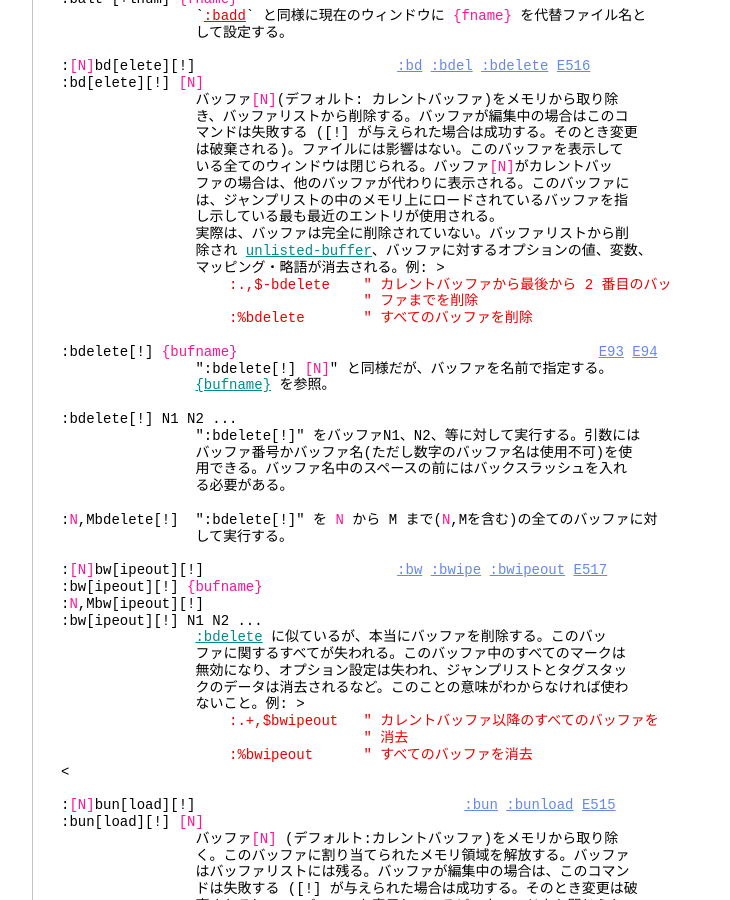
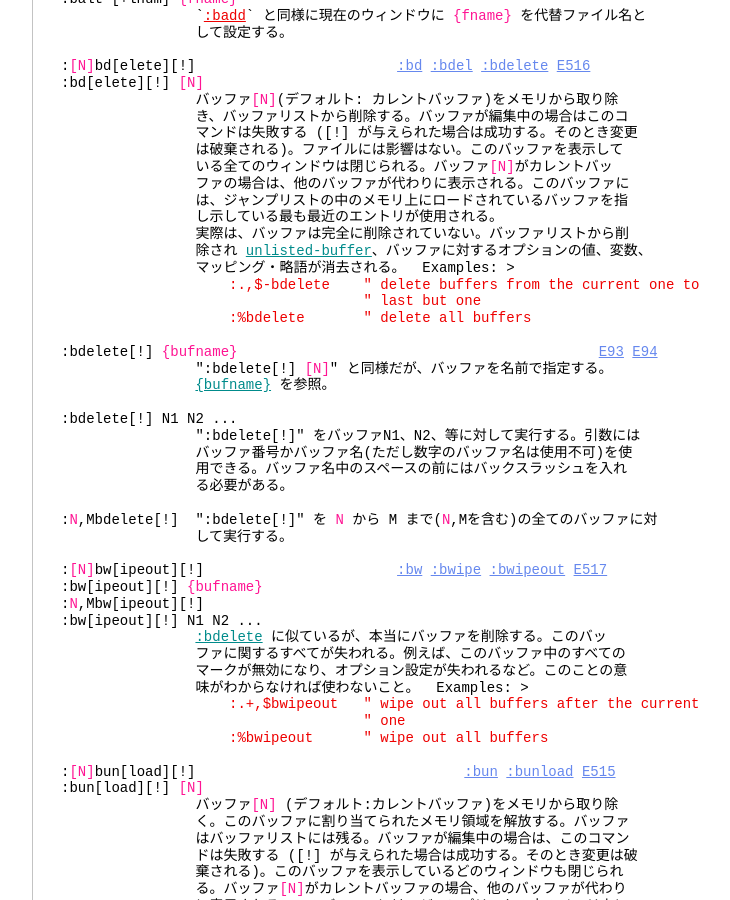
Before and after one commit to vim-jp/vimdoc-ja, a Jekyll site: the page built from windows.html, in a window 1280 px wide and 900 px high, scrolled down 20566 px. Shown: the whole window, without its empty margins (340-1070 px from the left). Built offline with Jekyll 4.4.1, drawn with Linux system fonts in a browser that asks for light colours; nearby versions of some CDN libraries; comment, search, counter and statistics services are not loaded; some of the changed text lies outside the part shown.

Commit message:
Generated by GitHub workflow 9943091609
https://github.com/vim-jp/vimdoc-ja-working/actions/runs/9943091609

```diff
--- a/windows.html
+++ b/windows.html
@@ -3,7 +3,7 @@ layout: vimdoc
 helpname: 'windows'
 ---
 <div id='vimCodeElement'>
-<a class="Constant" href="windows.html" name="windows.txt">windows.txt</a>&nbsp;&nbsp; For&nbsp;<span class="Identifier">Vim バージョン 9.1.</span>&nbsp;&nbsp;Last change: 2024 Jul 09<br>
+<a class="Constant" href="windows.html" name="windows.txt">windows.txt</a>&nbsp;&nbsp; For&nbsp;<span class="Identifier">Vim バージョン 9.1.</span>&nbsp;&nbsp;Last change: 2024 Feb 20<br>
 <br>
 <br>
 &nbsp;&nbsp;&nbsp;&nbsp;&nbsp;&nbsp;&nbsp;&nbsp;&nbsp;&nbsp;&nbsp;&nbsp;&nbsp;&nbsp;&nbsp;&nbsp;&nbsp;&nbsp;<span class="Identifier">VIMリファレンスマニュアル&nbsp;&nbsp;&nbsp;&nbsp;by Bram Moolenaar</span><br>
@@ -1230,10 +1230,10 @@ z<span class="Special">{nr}&lt;CR&gt;</span>&nbsp;&nbsp;&nbsp;&nbsp;&nbsp;&nbsp;
 &nbsp;&nbsp;&nbsp;&nbsp;&nbsp;&nbsp;&nbsp;&nbsp;&nbsp;&nbsp;&nbsp;&nbsp;&nbsp;&nbsp;&nbsp;&nbsp;し示している最も最近のエントリが使用される。<br>
 &nbsp;&nbsp;&nbsp;&nbsp;&nbsp;&nbsp;&nbsp;&nbsp;&nbsp;&nbsp;&nbsp;&nbsp;&nbsp;&nbsp;&nbsp;&nbsp;実際は、バッファは完全に削除されていない。バッファリストから削<br>
 &nbsp;&nbsp;&nbsp;&nbsp;&nbsp;&nbsp;&nbsp;&nbsp;&nbsp;&nbsp;&nbsp;&nbsp;&nbsp;&nbsp;&nbsp;&nbsp;除され&nbsp;<a class="Identifier" href="windows.html#unlisted-buffer">unlisted-buffer</a>、バッファに対するオプションの値、変数、<br>
-&nbsp;&nbsp;&nbsp;&nbsp;&nbsp;&nbsp;&nbsp;&nbsp;&nbsp;&nbsp;&nbsp;&nbsp;&nbsp;&nbsp;&nbsp;&nbsp;マッピング・略語が消去される。例:&nbsp;&gt;<br>
-<div class="helpExample">&nbsp;&nbsp;&nbsp;&nbsp;&nbsp;&nbsp;&nbsp;&nbsp;&nbsp;&nbsp;&nbsp;&nbsp;&nbsp;&nbsp;&nbsp;&nbsp;&nbsp;&nbsp;&nbsp;&nbsp;:.,$-bdelete&nbsp;&nbsp;&nbsp;&nbsp;&quot; カレントバッファから最後から 2 番目のバッ<br>
-&nbsp;&nbsp;&nbsp;&nbsp;&nbsp;&nbsp;&nbsp;&nbsp;&nbsp;&nbsp;&nbsp;&nbsp;&nbsp;&nbsp;&nbsp;&nbsp;&nbsp;&nbsp;&nbsp;&nbsp;&nbsp;&nbsp;&nbsp;&nbsp;&nbsp;&nbsp;&nbsp;&nbsp;&nbsp;&nbsp;&nbsp;&nbsp;&nbsp;&nbsp;&nbsp;&nbsp;&quot; ファまでを削除<br>
-&nbsp;&nbsp;&nbsp;&nbsp;&nbsp;&nbsp;&nbsp;&nbsp;&nbsp;&nbsp;&nbsp;&nbsp;&nbsp;&nbsp;&nbsp;&nbsp;&nbsp;&nbsp;&nbsp;&nbsp;:%bdelete&nbsp;&nbsp;&nbsp;&nbsp;&nbsp;&nbsp; &quot; すべてのバッファを削除</div>
+&nbsp;&nbsp;&nbsp;&nbsp;&nbsp;&nbsp;&nbsp;&nbsp;&nbsp;&nbsp;&nbsp;&nbsp;&nbsp;&nbsp;&nbsp;&nbsp;マッピング・略語が消去される。&nbsp;&nbsp;Examples:&nbsp;&gt;<br>
+<div class="helpExample">&nbsp;&nbsp;&nbsp;&nbsp;&nbsp;&nbsp;&nbsp;&nbsp;&nbsp;&nbsp;&nbsp;&nbsp;&nbsp;&nbsp;&nbsp;&nbsp;&nbsp;&nbsp;&nbsp;&nbsp;:.,$-bdelete&nbsp;&nbsp;&nbsp;&nbsp;&quot; delete buffers from the current one to<br>
+&nbsp;&nbsp;&nbsp;&nbsp;&nbsp;&nbsp;&nbsp;&nbsp;&nbsp;&nbsp;&nbsp;&nbsp;&nbsp;&nbsp;&nbsp;&nbsp;&nbsp;&nbsp;&nbsp;&nbsp;&nbsp;&nbsp;&nbsp;&nbsp;&nbsp;&nbsp;&nbsp;&nbsp;&nbsp;&nbsp;&nbsp;&nbsp;&nbsp;&nbsp;&nbsp;&nbsp;&quot; last but one<br>
+&nbsp;&nbsp;&nbsp;&nbsp;&nbsp;&nbsp;&nbsp;&nbsp;&nbsp;&nbsp;&nbsp;&nbsp;&nbsp;&nbsp;&nbsp;&nbsp;&nbsp;&nbsp;&nbsp;&nbsp;:%bdelete&nbsp;&nbsp;&nbsp;&nbsp;&nbsp;&nbsp; &quot; delete all buffers</div>
 <br>
 :bdelete[!]&nbsp;<span class="Special">{bufname}</span>&nbsp;&nbsp;&nbsp;&nbsp;&nbsp;&nbsp;&nbsp;&nbsp;&nbsp;&nbsp;&nbsp;&nbsp;&nbsp;&nbsp;&nbsp;&nbsp;&nbsp;&nbsp;&nbsp;&nbsp;&nbsp;&nbsp;&nbsp;&nbsp;&nbsp;&nbsp;&nbsp;&nbsp;&nbsp;&nbsp;&nbsp;&nbsp;&nbsp;&nbsp;&nbsp;&nbsp;&nbsp;&nbsp;&nbsp;&nbsp;&nbsp;&nbsp;&nbsp;<a class="Constant" href="windows.html#E93" name="E93">E93</a>&nbsp;<a class="Constant" href="windows.html#E94" name="E94">E94</a><br>
 &nbsp;&nbsp;&nbsp;&nbsp;&nbsp;&nbsp;&nbsp;&nbsp;&nbsp;&nbsp;&nbsp;&nbsp;&nbsp;&nbsp;&nbsp;&nbsp;&quot;:bdelete[!]&nbsp;<span class="Special">[N]</span>&quot; と同様だが、バッファを名前で指定する。<br>
@@ -1253,14 +1253,12 @@ z<span class="Special">{nr}&lt;CR&gt;</span>&nbsp;&nbsp;&nbsp;&nbsp;&nbsp;&nbsp;
 :<span class="Special">N</span>,Mbw[ipeout][!]<br>
 :bw[ipeout][!] N1 N2 ...<br>
 &nbsp;&nbsp;&nbsp;&nbsp;&nbsp;&nbsp;&nbsp;&nbsp;&nbsp;&nbsp;&nbsp;&nbsp;&nbsp;&nbsp;&nbsp;&nbsp;<a class="Identifier" href="windows.html#:bdelete">:bdelete</a>&nbsp;に似ているが、本当にバッファを削除する。このバッ<br>
-&nbsp;&nbsp;&nbsp;&nbsp;&nbsp;&nbsp;&nbsp;&nbsp;&nbsp;&nbsp;&nbsp;&nbsp;&nbsp;&nbsp;&nbsp;&nbsp;ファに関するすべてが失われる。このバッファ中のすべてのマークは<br>
-&nbsp;&nbsp;&nbsp;&nbsp;&nbsp;&nbsp;&nbsp;&nbsp;&nbsp;&nbsp;&nbsp;&nbsp;&nbsp;&nbsp;&nbsp;&nbsp;無効になり、オプション設定は失われ、ジャンプリストとタグスタッ<br>
-&nbsp;&nbsp;&nbsp;&nbsp;&nbsp;&nbsp;&nbsp;&nbsp;&nbsp;&nbsp;&nbsp;&nbsp;&nbsp;&nbsp;&nbsp;&nbsp;クのデータは消去されるなど。このことの意味がわからなければ使わ<br>
-&nbsp;&nbsp;&nbsp;&nbsp;&nbsp;&nbsp;&nbsp;&nbsp;&nbsp;&nbsp;&nbsp;&nbsp;&nbsp;&nbsp;&nbsp;&nbsp;ないこと。例:&nbsp;&gt;<br>
-<div class="helpExample">&nbsp;&nbsp;&nbsp;&nbsp;&nbsp;&nbsp;&nbsp;&nbsp;&nbsp;&nbsp;&nbsp;&nbsp;&nbsp;&nbsp;&nbsp;&nbsp;&nbsp;&nbsp;&nbsp;&nbsp;:.+,$bwipeout&nbsp;&nbsp; &quot; カレントバッファ以降のすべてのバッファを<br>
-&nbsp;&nbsp;&nbsp;&nbsp;&nbsp;&nbsp;&nbsp;&nbsp;&nbsp;&nbsp;&nbsp;&nbsp;&nbsp;&nbsp;&nbsp;&nbsp;&nbsp;&nbsp;&nbsp;&nbsp;&nbsp;&nbsp;&nbsp;&nbsp;&nbsp;&nbsp;&nbsp;&nbsp;&nbsp;&nbsp;&nbsp;&nbsp;&nbsp;&nbsp;&nbsp;&nbsp;&quot; 消去<br>
-&nbsp;&nbsp;&nbsp;&nbsp;&nbsp;&nbsp;&nbsp;&nbsp;&nbsp;&nbsp;&nbsp;&nbsp;&nbsp;&nbsp;&nbsp;&nbsp;&nbsp;&nbsp;&nbsp;&nbsp;:%bwipeout&nbsp;&nbsp;&nbsp;&nbsp;&nbsp;&nbsp;&quot; すべてのバッファを消去</div>
-&lt;<br>
+&nbsp;&nbsp;&nbsp;&nbsp;&nbsp;&nbsp;&nbsp;&nbsp;&nbsp;&nbsp;&nbsp;&nbsp;&nbsp;&nbsp;&nbsp;&nbsp;ファに関するすべてが失われる。例えば、このバッファ中のすべての<br>
+&nbsp;&nbsp;&nbsp;&nbsp;&nbsp;&nbsp;&nbsp;&nbsp;&nbsp;&nbsp;&nbsp;&nbsp;&nbsp;&nbsp;&nbsp;&nbsp;マークが無効になり、オプション設定が失われるなど。このことの意<br>
+&nbsp;&nbsp;&nbsp;&nbsp;&nbsp;&nbsp;&nbsp;&nbsp;&nbsp;&nbsp;&nbsp;&nbsp;&nbsp;&nbsp;&nbsp;&nbsp;味がわからなければ使わないこと。&nbsp;&nbsp;Examples:&nbsp;&gt;<br>
+<div class="helpExample">&nbsp;&nbsp;&nbsp;&nbsp;&nbsp;&nbsp;&nbsp;&nbsp;&nbsp;&nbsp;&nbsp;&nbsp;&nbsp;&nbsp;&nbsp;&nbsp;&nbsp;&nbsp;&nbsp;&nbsp;:.+,$bwipeout&nbsp;&nbsp; &quot; wipe out all buffers after the current<br>
+&nbsp;&nbsp;&nbsp;&nbsp;&nbsp;&nbsp;&nbsp;&nbsp;&nbsp;&nbsp;&nbsp;&nbsp;&nbsp;&nbsp;&nbsp;&nbsp;&nbsp;&nbsp;&nbsp;&nbsp;&nbsp;&nbsp;&nbsp;&nbsp;&nbsp;&nbsp;&nbsp;&nbsp;&nbsp;&nbsp;&nbsp;&nbsp;&nbsp;&nbsp;&nbsp;&nbsp;&quot; one<br>
+&nbsp;&nbsp;&nbsp;&nbsp;&nbsp;&nbsp;&nbsp;&nbsp;&nbsp;&nbsp;&nbsp;&nbsp;&nbsp;&nbsp;&nbsp;&nbsp;&nbsp;&nbsp;&nbsp;&nbsp;:%bwipeout&nbsp;&nbsp;&nbsp;&nbsp;&nbsp;&nbsp;&quot; wipe out all buffers</div>
 <br>
 :<span class="Special">[N]</span>bun[load][!]&nbsp;&nbsp;&nbsp;&nbsp;&nbsp;&nbsp;&nbsp;&nbsp;&nbsp;&nbsp;&nbsp;&nbsp;&nbsp;&nbsp;&nbsp;&nbsp;&nbsp;&nbsp;&nbsp;&nbsp;&nbsp;&nbsp;&nbsp;&nbsp;&nbsp;&nbsp;&nbsp;&nbsp;&nbsp;&nbsp;&nbsp;&nbsp;<a class="Constant" href="windows.html#:bun" name=":bun">:bun</a>&nbsp;<a class="Constant" href="windows.html#:bunload" name=":bunload">:bunload</a>&nbsp;<a class="Constant" href="windows.html#E515" name="E515">E515</a><br>
 :bun[load][!]&nbsp;<span class="Special">[N]</span><br>
```
